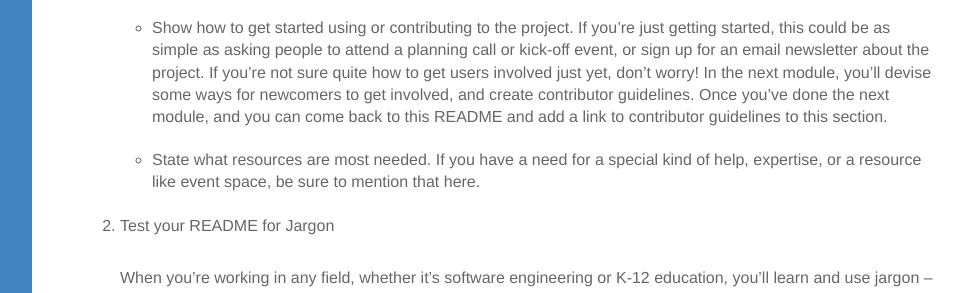
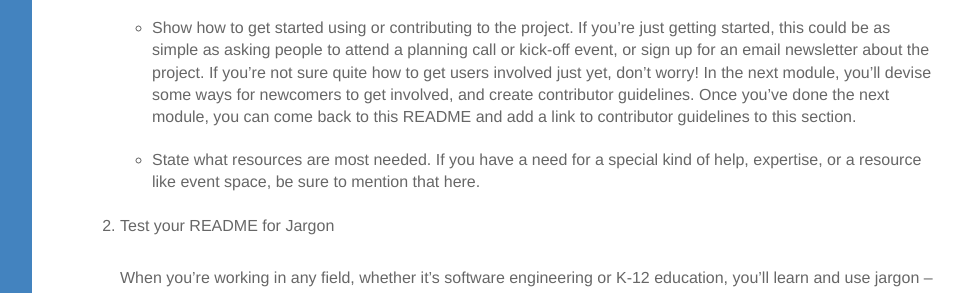
Before and after one commit to mozilla/open-leadership-training-series, a Jekyll site: the page built from _articles/opening-your-project/write-a-great-project-readme.md, in a window 1280 px wide and 900 px high, scrolled down 1367 px. Shown: the part 241-534 px from the top of the window, without its empty margins (288-1252 px from the left). Built offline with Jekyll 4.4.1, drawn with Linux system fonts in a browser that asks for light colours; nearby versions of some CDN libraries; comment, search, counter and statistics services are not loaded; a style sheet for code colours, icons or effects is not loaded.

Commit message:
Update write-a-great-project-readme.md
Deleted an extra word, _and_, in paragraph 38.

```diff
--- a/_articles/opening-your-project/write-a-great-project-readme.md
+++ b/_articles/opening-your-project/write-a-great-project-readme.md
@@ -35,7 +35,7 @@ When you open your project, you may have an audience in mind (for example, softw
     *   Say hello! Welcome people to the project. It’s great to introduce yourself here, so people know they’re dealing with a person or group of real people. Let potential contributors know you’re excited that they’re here to learn more
     *   Write a project description: what you're doing, with who, for who, and why. Sound familiar? This is a version of your project vision. Expand your sentence as a full paragraph, adding any new details about aims and the problems you plan to solve that surfaced in the Open Canvas activity. Try to phrase this so it’s understandable and appealing to a wide variety of people, not just those in your field.
     *   Explain what makes your project special, useful, exciting! You can use the ideas you generated for “Unique Value Proposition” in your Open Canvas here.
-    *   Show how to get started using or contributing to the project. If you’re just getting started, this could be as simple as asking people to attend a planning call or kick-off event, or sign up for an email newsletter about the project. If you’re not sure quite how to get users involved just yet, don’t worry! In the next module, you’ll devise some ways for newcomers to get involved, and create contributor guidelines. Once you’ve done the next module, and you can come back to this README and add a link to contributor guidelines to this section.
+    *   Show how to get started using or contributing to the project. If you’re just getting started, this could be as simple as asking people to attend a planning call or kick-off event, or sign up for an email newsletter about the project. If you’re not sure quite how to get users involved just yet, don’t worry! In the next module, you’ll devise some ways for newcomers to get involved, and create contributor guidelines. Once you’ve done the next module, you can come back to this README and add a link to contributor guidelines to this section.
     *   State what resources are most needed. If you have a need for a special kind of help, expertise, or a resource like event space, be sure to mention that here.
 
 2. Test your README for Jargon
```
